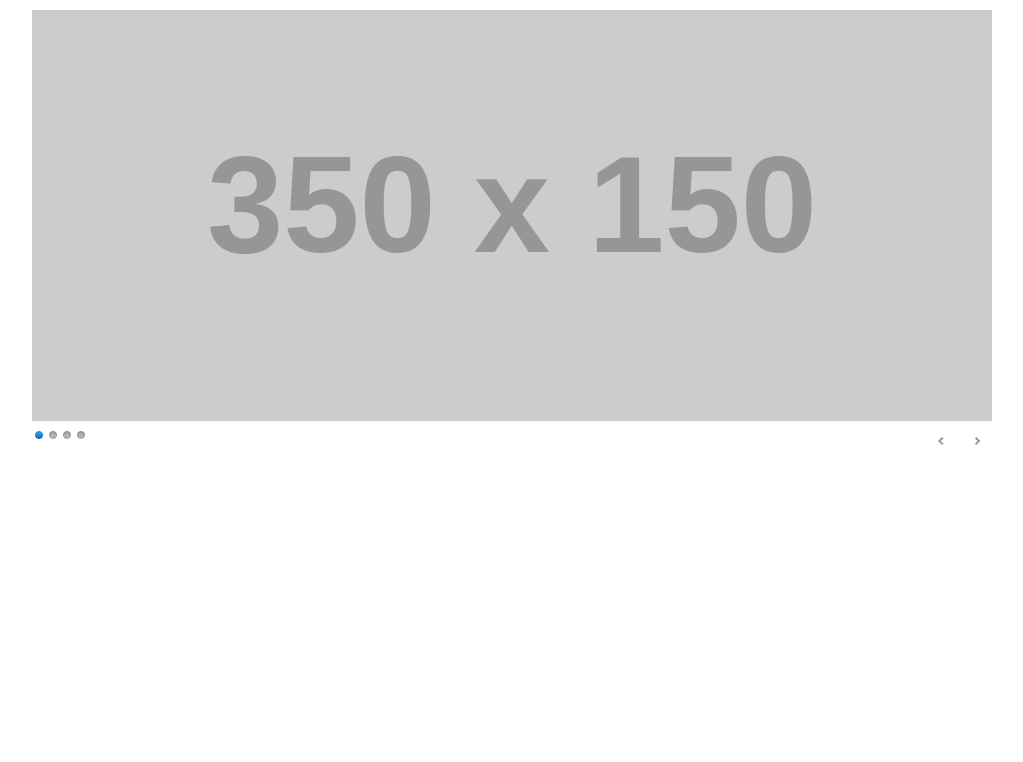
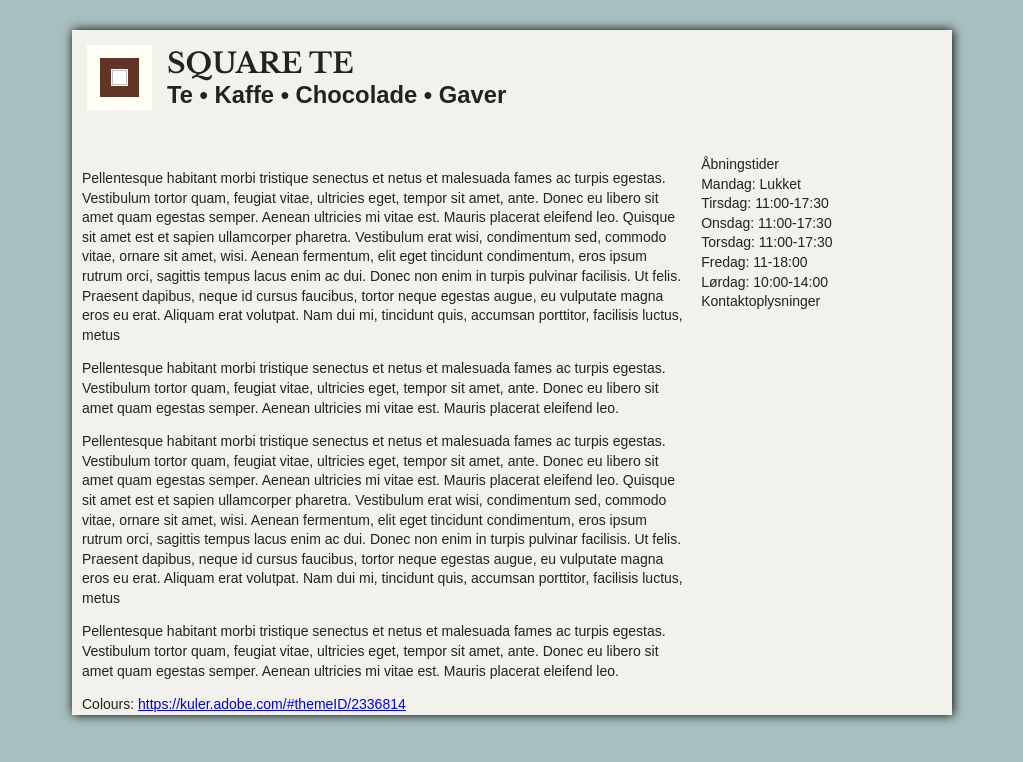
Before and after one commit to christianselch/KomIT-Square, a PHP site: a page that uses index.html in a window 1280 px wide. Shown: the top 762 px of the page, without its empty margins (128-1151 px from the left). Run offline with PHP 8.4, Linux system fonts and the light colour scheme; grey boxes labelled with a size stand in for pictures from a placeholder-image service; some libraries are stand-ins or nearby versions.

Commit message:
Initial Design + Responsive capeabilities

```diff
--- a/css/main.css
+++ b/css/main.css
@@ -60,20 +60,121 @@ textarea {
    Author's custom styles
    ========================================================================== */
 
+body{
+    background-color: #A8BFBF;
+    font-size: 14px;
+}
 
 #wrapper{
-    width: 980px;
-    margin: 0 auto;
+    max-width: 880px;
+    margin: 30px auto 0;
+    background-color: #F2F1EB;
+    box-shadow: 1px 0px 10px black;
+}
 
+#header{
+    margin-bottom: 20px;
+}
+
+#logo{
+    float: left;
+    margin: 15px;
+}
+
+#title, #tagline{
+    margin: 0;
+    margin-left: 90px;
+    padding-top: 5px;
+    display: block;
+    line-height: 1em;
+}
+
+#title{
+    font-family: 'Libre Baskerville', serif;
+    font-weight: bold;
+    text-transform: uppercase;
+    font-size: 2em;
+    padding-top: 20px;
+}
+
+#tagline{
+    font-size: 1.7em;
+}
+
+.theme-light.slider-wrapper{
+    padding: 0;
+    background-color: transparent;
+}
+
+.theme-light.slider-wrapper .nivo-controlNav{
+    padding: 0 30px;
+}
+
+.nivo-directionNav a.nivo-prevNav{
+    right: 55px;
+}
+
+.nivo-directionNav a.nivo-nextNav{
+    right: 20px;
+}
+
+.slider-wrapper img{
+    max-height: 180px;
+}
+
+#middle{
+    margin-top: 30px;
+    padding: 0 10px;
+}
+
+#main, #contactSidebar{
+    float: left;
+}
+
+#main{
+    width: 70%;
+}
+
+#contactSidebar{
+    width: 28%;
+    margin-left: 2%;
+}
+
+#contactSidebar .contactLine{
+    display: block;
 }
 
 
 
+/* ==========================================================================
+   Media Queries
+   ========================================================================== */
 
+@media (max-width: 600px) {
 
+    #main, #contactSidebar{
+        width: 100%;
+        margin: 0;
+    }
 
+    #contactSidebar{
+        border-top: 1px solid #CCC;
+        margin: 5px;
+        padding: 10px 0 0 0;
+    }
 
+    #logo{
+        float: none;
+        margin: 15px auto 0;
+        display: block;
+    }
 
+    #title, #tagline{
+        margin-left: 0;
+        text-align: center;
+    }
+
+}
 
 
 
--- a/index.html
+++ b/index.html
@@ -1,4 +1,4 @@
-<!DOCTYPE html>
+        <!DOCTYPE html>
 <!--[if lt IE 7]>      <html class="no-js lt-ie9 lt-ie8 lt-ie7"> <![endif]-->
 <!--[if IE 7]>         <html class="no-js lt-ie9 lt-ie8"> <![endif]-->
 <!--[if IE 8]>         <html class="no-js lt-ie9"> <![endif]-->
@@ -8,32 +8,70 @@
         <title>Square Te - Virum</title>
         <meta name="description" content="">
 
+        <link rel="stylesheet" href="css/nivosliderTheme/light.css" />
+        <link rel="stylesheet" href="css/nivosliderTheme/nivo-slider.css" />
+
+        <link href='http://fonts.googleapis.com/css?family=Libre+Baskerville:400,700' rel='stylesheet' type='text/css'>
         <link rel="stylesheet" href="css/normalize.min.css">
         <link rel="stylesheet" href="css/main.css">
-
-        <link rel="stylesheet" href="css/nivosliderTheme/light.css" />
-        <link rel="stylesheet" href="css/nivosliderTheme/nivo-slider.css" />
 
         <script src="js/vendor/modernizr-2.6.2.min.js"></script>
     </head>
     <body>
         <div id="wrapper">
+            <section id="top">
+                <section id="header" class="clearfix">
+                    <img id="logo" src="img/logo.notext.png" alt="logo" />
+                    <h1 id="title">Square te</h1>
+                    <h2 id="tagline">Te &bull; Kaffe &bull; Chocolade &bull; Gaver</h2>
+                </section>
+                <!--
+                <div class="slider-wrapper theme-light">
+                    <div id="slider" class="nivoSlider">
+                        <img src="http://placehold.it/888x180/FFFFFF" alt="" title="This is an example of a caption" />
+                        <img src="http://placehold.it/888x180/DDDDDD" alt="" title="This is an example of a caption" />
+                        <img src="http://placehold.it/888x180/EEEEEE" alt="" title="This is an example of a caption" />
+                        <img src="http://placehold.it/888x180/CCCCCC" alt="" title="This is an example of a caption" />
+                        <img src="http://placehold.it/888x180/BBBBBB" alt="" title="This is an example of a caption" />
+                        <img src="http://placehold.it/888x180/AAAAAA" alt="" title="This is an example of a caption" />
+                    </div>
+                </div>
+            -->
+            </section>
 
-            <div class="slider-wrapper theme-light">
-                <div id="slider" class="nivoSlider">
-                    <img src="http://placehold.it/350x150" data-thumb="http://placehold.it/350x150" alt="" />
-                    <a href="http://dev7studios.com">
-                        <img src="http://placehold.it/350x150/FFFFFF" alt="" title="This is an example of a caption" />
-                    </a>
-                    <img src="http://placehold.it/350x150/CCCCCC" alt="" />
-                    <img src="http://placehold.it/350x150/BADASS" alt="" />
-                </div>
-                <div id="htmlcaption" class="nivo-html-caption">
-                    <strong>This</strong> is an example of a <em>HTML</em> caption with <a href="#">a link</a>.
-                </div>
-            </div>
+            <section id="middle" class="clearfix">
+                <section id="main">
+                    <p>Pellentesque habitant morbi tristique senectus et netus et malesuada fames ac turpis egestas. Vestibulum tortor quam, feugiat vitae, ultricies eget, tempor sit amet, ante. Donec eu libero sit amet quam egestas semper. Aenean ultricies mi vitae est. Mauris placerat eleifend leo. Quisque sit amet est et sapien ullamcorper pharetra. Vestibulum erat wisi, condimentum sed, commodo vitae, ornare sit amet, wisi. Aenean fermentum, elit eget tincidunt condimentum, eros ipsum rutrum orci, sagittis tempus lacus enim ac dui. Donec non enim in turpis pulvinar facilisis. Ut felis. Praesent dapibus, neque id cursus faucibus, tortor neque egestas augue, eu vulputate magna eros eu erat. Aliquam erat volutpat. Nam dui mi, tincidunt quis, accumsan porttitor, facilisis luctus, metus</p>
 
+                    <p>Pellentesque habitant morbi tristique senectus et netus et malesuada fames ac turpis egestas. Vestibulum tortor quam, feugiat vitae, ultricies eget, tempor sit amet, ante. Donec eu libero sit amet quam egestas semper. Aenean ultricies mi vitae est. Mauris placerat eleifend leo.</p>
 
+                    <p>Pellentesque habitant morbi tristique senectus et netus et malesuada fames ac turpis egestas. Vestibulum tortor quam, feugiat vitae, ultricies eget, tempor sit amet, ante. Donec eu libero sit amet quam egestas semper. Aenean ultricies mi vitae est. Mauris placerat eleifend leo. Quisque sit amet est et sapien ullamcorper pharetra. Vestibulum erat wisi, condimentum sed, commodo vitae, ornare sit amet, wisi. Aenean fermentum, elit eget tincidunt condimentum, eros ipsum rutrum orci, sagittis tempus lacus enim ac dui. Donec non enim in turpis pulvinar facilisis. Ut felis. Praesent dapibus, neque id cursus faucibus, tortor neque egestas augue, eu vulputate magna eros eu erat. Aliquam erat volutpat. Nam dui mi, tincidunt quis, accumsan porttitor, facilisis luctus, metus</p>
+
+                    <p>Pellentesque habitant morbi tristique senectus et netus et malesuada fames ac turpis egestas. Vestibulum tortor quam, feugiat vitae, ultricies eget, tempor sit amet, ante. Donec eu libero sit amet quam egestas semper. Aenean ultricies mi vitae est. Mauris placerat eleifend leo.</p>
+
+                    Colours: <a href="https://kuler.adobe.com/#themeID/2336814">https://kuler.adobe.com/#themeID/2336814</a>
+                </section>
+
+                <aside id="contactSidebar">
+                    <span class="contactLine contactHeader">Åbningstider</span>
+                    <span class="contactLine">Mandag: Lukket</span>
+                    <span class="contactLine">Tirsdag: 11:00-17:30</span>
+                    <span class="contactLine">Onsdag: 11:00-17:30</span>
+                    <span class="contactLine">Torsdag: 11:00-17:30</span>
+                    <span class="contactLine">Fredag: 11-18:00</span>
+                    <span class="contactLine">Lørdag: 10:00-14:00</span>
+
+                    <span class="contactLine contactHeader">Kontaktoplysninger</span>
+                    <span class="contactLine"></span>
+                    <span class="contactLine"></span>
+                    <span class="contactLine"></span>
+                    <span class="contactLine"></span>
+                </aside>
+            </section>
+
+            <section id="bottom">
+
+            </section>
         </div>
 
         <script src="//ajax.googleapis.com/ajax/libs/jquery/1.9.1/jquery.min.js"></script>
```
Also changed, not shown: img/logo.notext.png (added), img/logo.png (added), img/logo.transp.png (added), js/vendor/modernizr-2.6.2.min.js, 1 other file.
